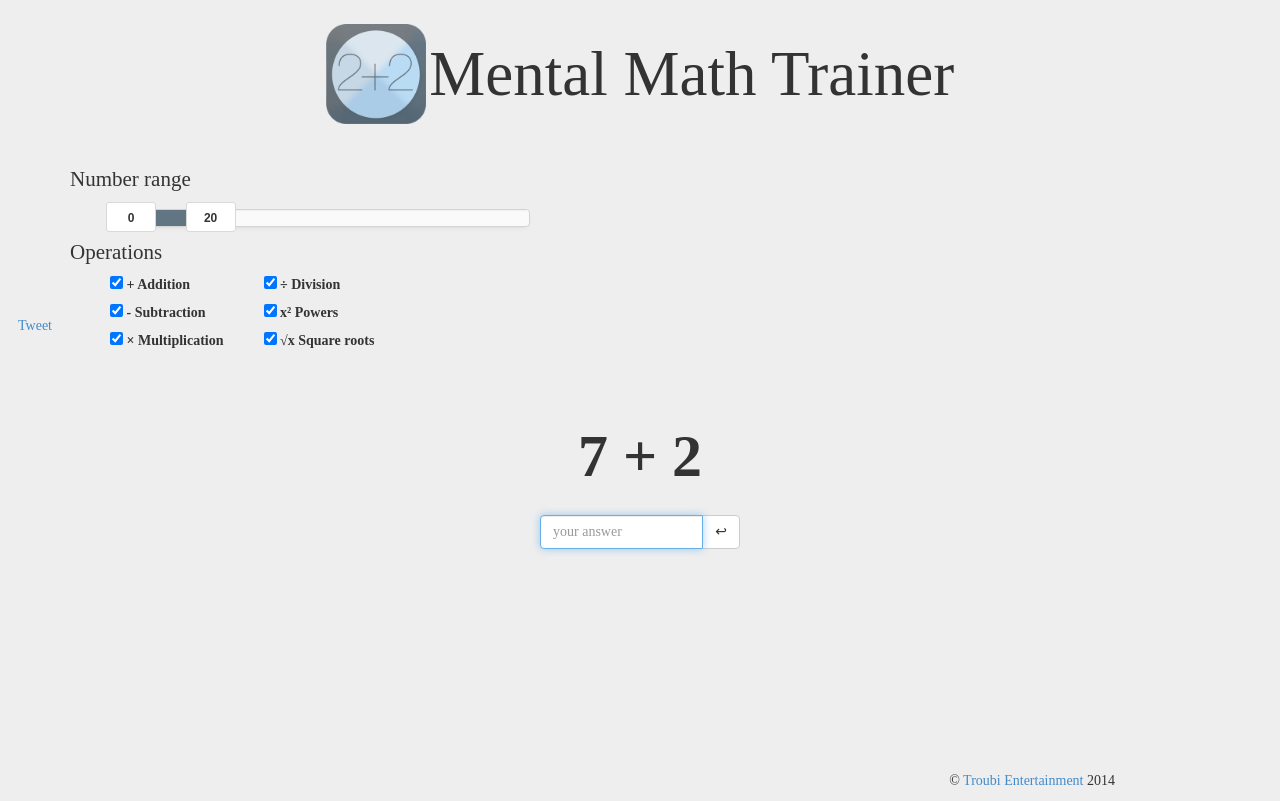
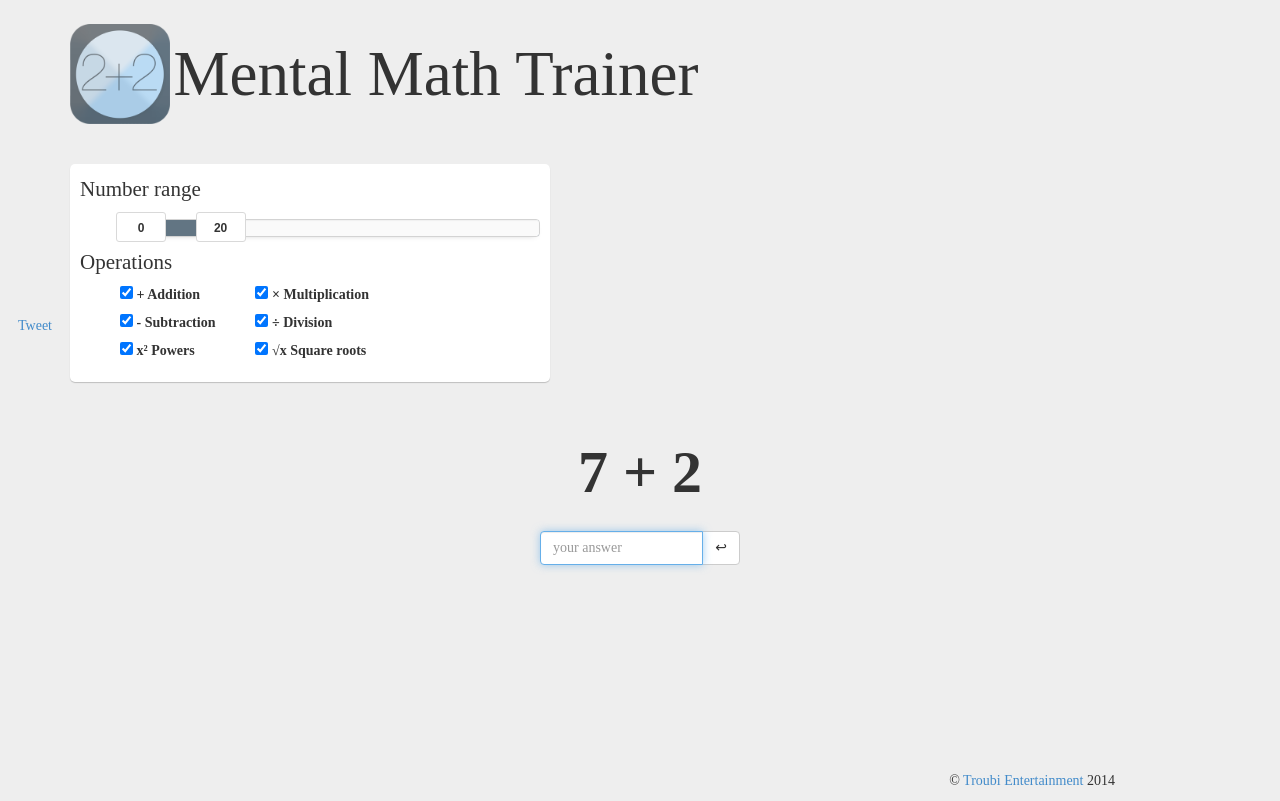
Before and after one commit to shenoyroopesh/10-seconds-math, a PHP site: page / in a window 1280 px wide. Run offline with PHP 8.4, Linux system fonts and the light colour scheme; some libraries are stand-ins or nearby versions.

Commit message:
Settings pane styled up. Removed redundant css/js

```diff
--- a/css/main.css
+++ b/css/main.css
@@ -9,16 +9,37 @@
 body {
   padding: 0;
   font-family: "Myriad Pro" !important;
+  background: #eee;
 }
 
-.title {
+#title {
   padding-bottom: 40px;
 }
 
-.title > img {
+#title > img {
   height: 100px;
   display: inline;
   margin-top: -35px;
+}
+
+#settings {
+  display: inline-block;
+  text-align: left;
+  padding: 10px;
+}
+
+.white-box {
+  webkit-border-radius: 5px;
+  -moz-border-radius: 5px;
+  -ms-border-radius: 5px;
+  -o-border-radius: 5px;
+  border-radius: 5px;
+  -webkit-background-clip: padding;
+  -moz-background-clip: padding;
+  background-clip: padding-box;
+  background-color: #fff;
+  -webkit-box-shadow: 0 1px 1px rgba(1, 1, 1, 0.2);
+  -moz-box-shadow: 0 1px 1px rgba(1, 1, 1, 0.2);
 }
 
 .jumbotron {
@@ -27,7 +48,7 @@ body {
 }
 
 .jumbotron > .container > div {
-  text-align: center;
+  /*text-align: center;*/
 }
 
 .jumbotron h1 {
@@ -95,12 +116,6 @@ body {
   list-style-type: none;
 }
 
-
-.onecolor {
-  background: #eee;
-  width: 100%;
-}
-
 footer {
   margin: 0 150px;
   text-align: right;
@@ -119,15 +134,21 @@ footer {
 
 #div-operations {
   text-align: left;
+  display: inline-block;
 }
 
 #div-operations > ul {
   float: left;
+  margin-bottom: 0;
 }
 
 #viewport {
   position: absolute;
   top: 300px;
+}
+
+#social-container {
+  width: 100%;
 }
 
 #social-buttons {
--- a/index.php
+++ b/index.php
@@ -51,12 +51,13 @@ We guarantee, if you make it through the entire plan you'll be better than you'v
         <![endif]-->
 
     <!-- Main jumbotron for a primary marketing message or call to action -->
-    <div class="jumbotron onecolor">
+    <div class="jumbotron">
       <div class="container">
-        <div class="title">
+        <div id="title">
             <img src="img/mental-math-trainer.png" alt="Mental Math Trainer App Icon" />
             <h1 id="text-title">Mental Math Trainer</h1>
         </div>
+        <div id="settings" class="white-box">
             <p id="text-selectrange">Number range</p>
             <div id="math-range-slider"></div>
 
@@ -65,14 +66,14 @@ We guarantee, if you make it through the entire plan you'll be better than you'v
                 <ul class="nobullets">
                     <li><label><input type="checkbox" checked="checked" value="add"> + <span id="text-op-add">Addition</span></label></li>
                     <li><label><input type="checkbox" checked="checked" value="sub"> - <span id="text-op-sub">Subtraction</span></label></li>
-                <li><label><input type="checkbox" checked="checked" value="mul"> &times; <span id="text-op-mul">Multiplication</span></label></li>
-
+                    <li><label><input type="checkbox" checked="checked" value="pow"> x&sup2; <span id="text-op-pow">Powers</span></label></li>
                 </ul>
                 <ul class="nobullets">
+                    <li><label><input type="checkbox" checked="checked" value="mul"> &times; <span id="text-op-mul">Multiplication</span></label></li>
                     <li><label><input type="checkbox" checked="checked" value="div"> &divide; <span id="text-op-div">Division</span></label></li>
-                <li><label><input type="checkbox" checked="checked" value="pow"> x&sup2; <span id="text-op-pow">Powers</span></label></li>
                     <li><label><input type="checkbox" checked="checked" value="sqrt"> &radic;x <span id="text-op-pow">Square roots</span></label></li>
                 </ul>
+            </div>
         </div>
         <div>
           <!-- <a class="btn btn-primary btn-lg" role="button">Go for it!</a></p> -->
@@ -80,7 +81,7 @@ We guarantee, if you make it through the entire plan you'll be better than you'v
       </div>
     </div>
 
-    <div id="questionbox" class="jumbotron onecolor">
+    <div id="questionbox" class="jumbotron">
         <p id="question"></p>
 
         <div id="answerbox">
@@ -93,7 +94,7 @@ We guarantee, if you make it through the entire plan you'll be better than you'v
         </div>
     </div>
 
-    <div class="container onecolor">
+    <div id="social-container" class="container">
       <div id="viewport"></div>
       <footer>
         <p>&copy; <a href="http://troubi.com">Troubi Entertainment</a> 2014</p>
--- a/js/main.js
+++ b/js/main.js
@@ -17,10 +17,10 @@ function updateBackgroundColor(score) {
 
   // console.log(score);
   if (firstBackgroundUpdate) {
-    $('.onecolor').css({background: '#' + color});
+    $('body, .jumbotron').css({background: '#' + color});
     firstBackgroundUpdate = false;
   } else {
-    $('.onecolor').animate({backgroundColor: '#' + color}, 'fast');
+    $('body, .jumbotron').animate({backgroundColor: '#' + color}, 'fast');
   }
 
 }
```
Lines whose indentation alone changed are shown as unchanged.
